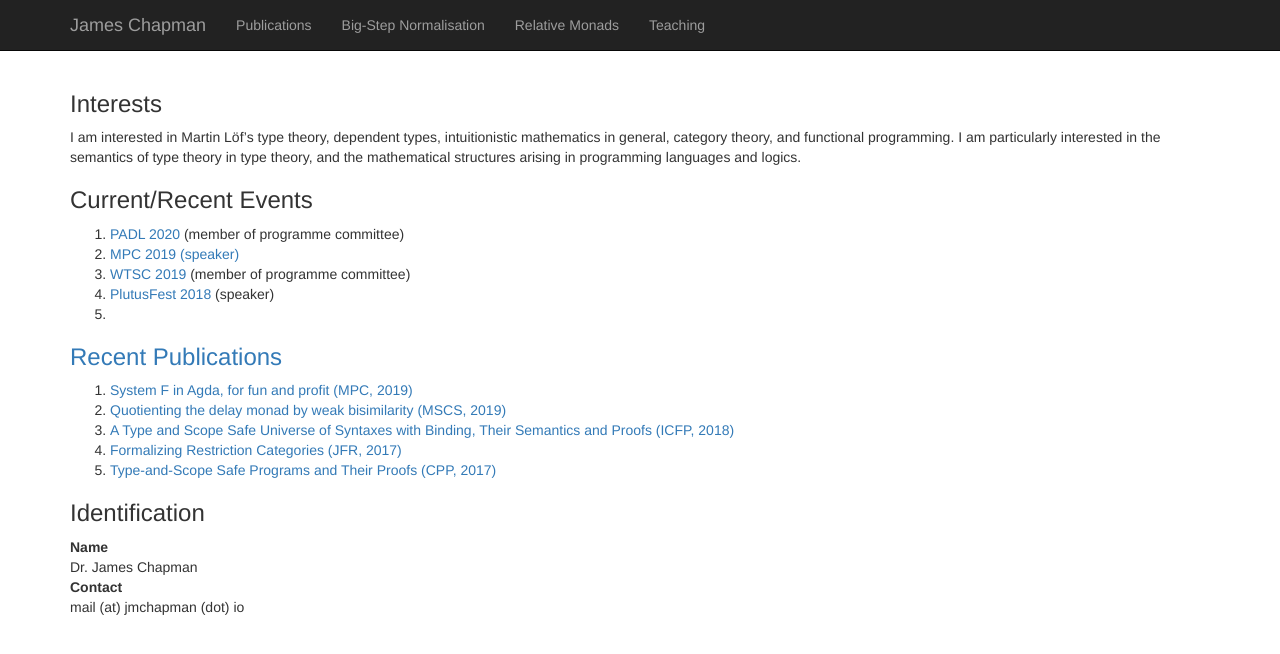
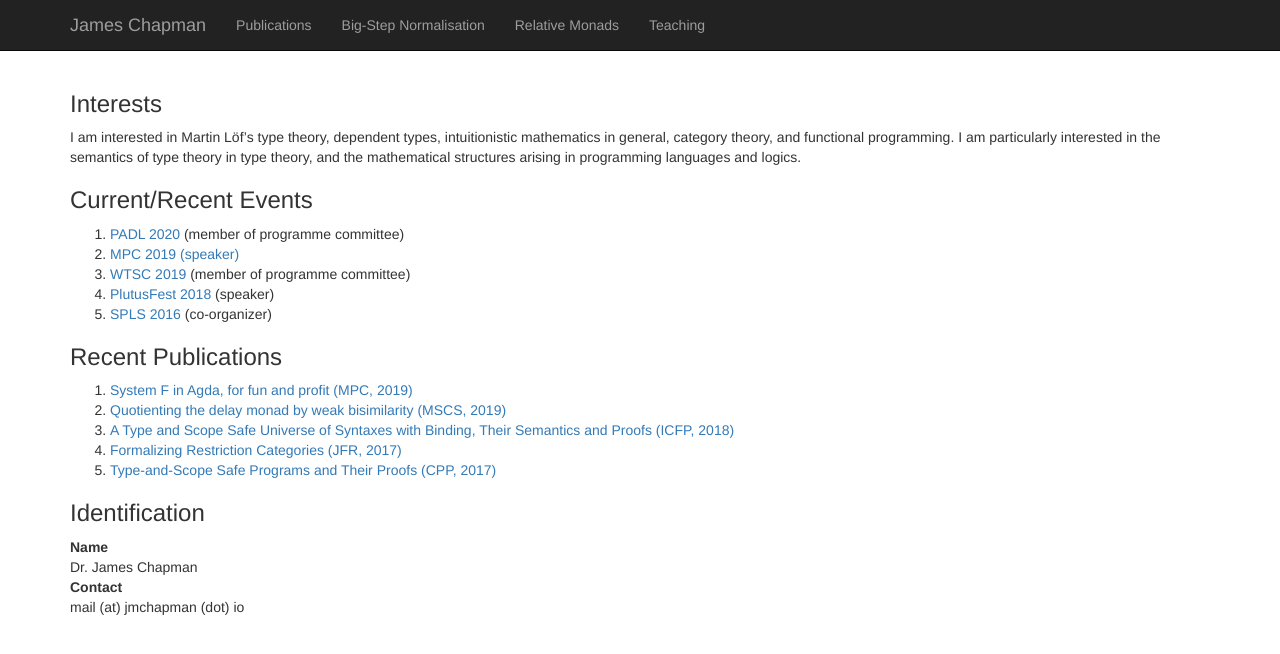
Before and after one commit to jmchapman/jmchapman.github.io, a Jekyll site: the page built from index.html, in a window 1280 px wide. Shown: the top 654 px of the page. Built offline with Jekyll 4.4.1, drawn with Linux system fonts in a browser that asks for light colours; nearby versions of some CDN libraries.

Commit message:
Update index.html

```diff
--- a/index.html
+++ b/index.html
@@ -19,7 +19,7 @@ title: James Chapman
       <li><a href="https://www.cs.nott.ac.uk/~pszgmh/mpc19.html">MPC 2019 (speaker)</a></li>
       <li><a href="https://fc19.ifca.ai/wtsc/">WTSC 2019</a> (member of programme committee)</li>
       <li><a href="https://plutusfest.io">PlutusFest 2018</a> (speaker)</li>
-      <li><a href="https://msp-strath.github.io/spls-16/>"SPLS 2016 (co-organizer)</a></li>
+      <li><a href="https://msp-strath.github.io/spls-16/">SPLS 2016</a> (co-organizer)</li>
     </ol>
   </article>
   <article>
```
